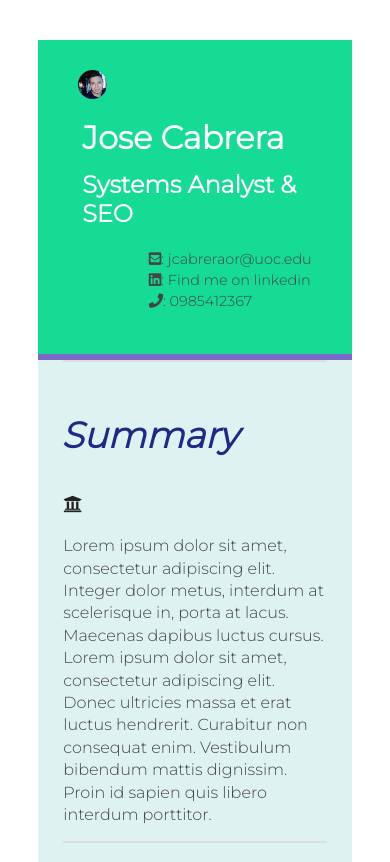
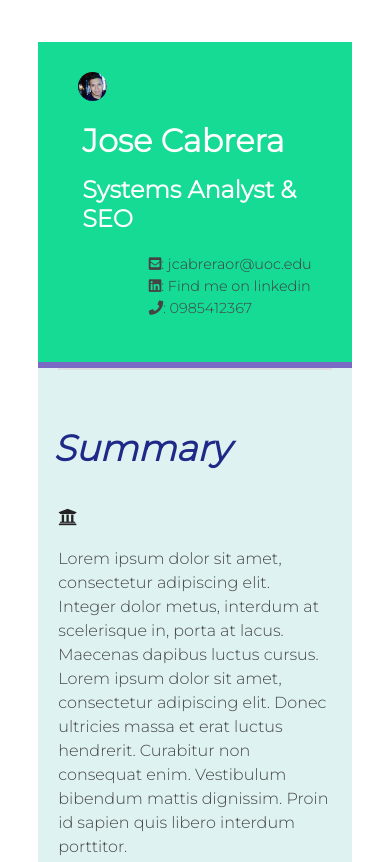
Before and after one commit to joseloc217/PEC1_jcabreraor, a website built with Parcel: page src/index.html in a window 390 px wide. Shown: the top 862 px of the page. Built offline with nearby package versions, Linux system fonts and the light colour scheme; some packages are replaced by stand-ins of ours.

Commit message:
update home.scss

```diff
--- a/src/assets/styles/layouts/_home.scss
+++ b/src/assets/styles/layouts/_home.scss
@@ -111,12 +111,12 @@ body {
   }
 
   .resumeProfileContact ul li {
-    margin-bottom: 3px;
+    margin-bottom: 4px;
     color: #444;
   }
 
-  .resumeProfileContact ul li a, a[href^=tel] {
-    color: #444;
+  .resumeProfileContact ul li a {
+    color: rgb(61, 60, 60);
     text-decoration: none;
   }
 
@@ -126,7 +126,7 @@ body {
 
   p {
     font-size: 1em;
-    line-height: 1.4em;
+    line-height: 1.5em;
     margin-bottom: 15px;
     color: #444;
   }
@@ -152,8 +152,8 @@ body {
   @media all and (max-width: 601px) {
     .resume {
       width: 95%;
-      margin: 10px auto;
-      min-width: 280px;
+      margin: 12px auto;
+      min-width: 285px;
     }
 
     .nameHeading .resumeProfileContact {
@@ -168,7 +168,7 @@ body {
     }
 
     .resumeMainTitle {
-      margin-left: -2px;
+      margin-left: -5px;
       font-size: 1.25em;
     }
 
@@ -180,11 +180,11 @@ body {
   @media all and (max-width: 480px) {
 
     section {
-      padding: 15px 0 0;
+      padding: 20px 0 0;
     }
 
     .resumeMain {
-      padding: 0 25px;
+      padding: 0 20px;
     }
 
 
@@ -193,7 +193,7 @@ body {
     }
 
     .nameHeading h1 {
-      line-height: .8em;
-      margin-bottom: 4px;
+      line-height: .9em;
+      margin-bottom: 5px;
     }
   }
```
